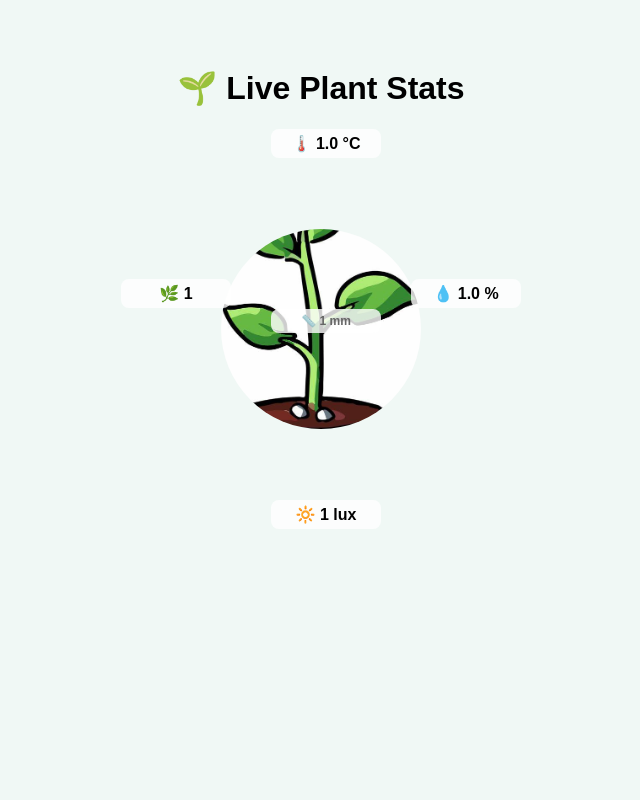
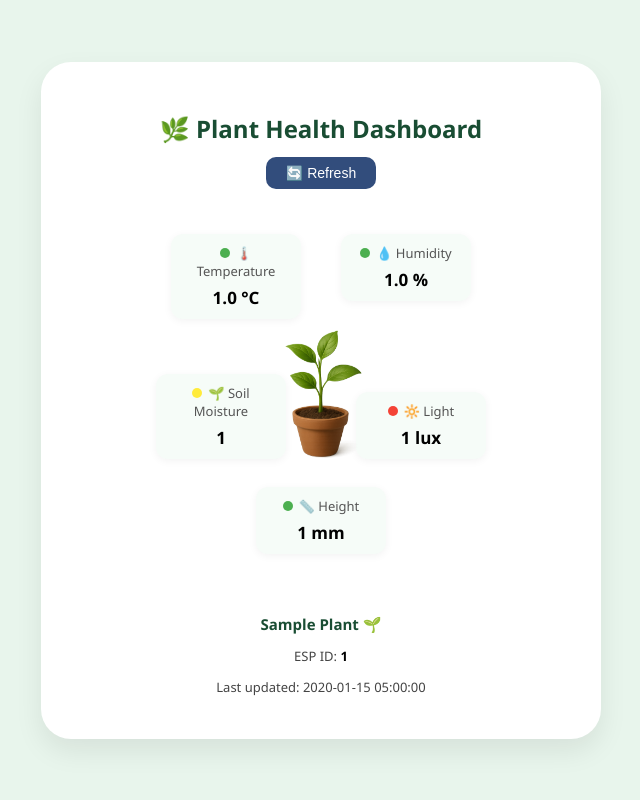
Before and after one commit to ITsFlaviiFTW/plant-growth-predictor-eclipse, a FastAPI app: page / in a window 1280 px wide. Shown: the whole page, without its empty margins (319-959 px from the left). Run offline with FastAPI, Linux system fonts and the light colour scheme; tables that the repository leaves empty hold one stand-in row (values such as "Sample post").

Commit message:
dashboard layout changes

```diff
--- a/Templates/dashboard.html
+++ b/Templates/dashboard.html
@@ -1,79 +1,201 @@
 <!DOCTYPE html>
-<html>
+<html lang="en">
 <head>
-    <title>Plant Dashboard</title>
+    <meta charset="UTF-8" />
+    <title>Plant Health Dashboard</title>
     <style>
         body {
-            font-family: Arial, sans-serif;
+            font-family: 'Segoe UI', sans-serif;
+            background-color: #e8f5ec;
+            margin: 0;
+            display: flex;
+            justify-content: center;
+            align-items: center;
+            min-height: 100vh;
+        }
+
+        .dashboard {
+            background-color: white;
+            padding: 40px 30px 30px;
+            border-radius: 30px;
+            width: 500px;
+            box-shadow: 0 12px 28px rgba(0, 0, 0, 0.08);
             text-align: center;
-            background-color: #f0f8f5;
-            padding: 40px;
+            position: relative;
+        }
+
+        h1 {
+            font-size: 24px;
+            color: #194d33;
+            margin-top: 10px;
+            margin-bottom: 12px;
+        }
+
+        .refresh-button {
+            background-color: #324d7c;
+            color: white;
+            padding: 8px 20px;
+            font-size: 14px;
+            border: none;
+            border-radius: 10px;
+            cursor: pointer;
+            margin-bottom: 25px;
         }
 
         .circle-container {
             position: relative;
-            width: 400px;
-            height: 400px;
+            width: 360px;
+            height: 360px;
             margin: 0 auto;
         }
 
             .circle-container img {
-                width: 200px;
-                height: 200px;
-                border-radius: 50%;
-                object-fit: cover;
                 position: absolute;
-                top: 100px;
-                left: 100px;
+                width: 140px;
+                top: 50%;
+                left: 50%;
+                transform: translate(-50%, -50%);
+                z-index: 1;
+                animation: fadein 0.6s ease-in-out forwards;
+                opacity: 0;
             }
+
+        @keyframes fadein {
+            to {
+                opacity: 1;
+            }
+        }
 
         .stat {
             position: absolute;
-            width: 100px;
+            width: 110px;
+            background: #f6fcf8;
+            border-radius: 12px;
+            padding: 10px;
+            font-size: 13px;
             text-align: center;
-            font-weight: bold;
-            background: #ffffffcc;
-            border-radius: 8px;
-            padding: 5px;
+            box-shadow: 0 2px 8px rgba(0, 0, 0, 0.05);
         }
 
+            .stat h4 {
+                margin: 0;
+                font-weight: normal;
+                color: #555;
+                font-size: 13px;
+            }
+
+            .stat p {
+                margin: 6px 0 0;
+                font-size: 17px;
+                font-weight: bold;
+                color: #000;
+            }
+
+        .indicator {
+            display: inline-block;
+            width: 10px;
+            height: 10px;
+            border-radius: 50%;
+            margin-right: 6px;
+        }
+
+        .green {
+            background-color: #4caf50;
+        }
+
+        .yellow {
+            background-color: #ffeb3b;
+        }
+
+        .red {
+            background-color: #f44336;
+        }
+
+        /* New balanced layout */
         .temp {
-            top: 0;
-            left: 150px;
+            top: 20px;
+            left: 30px;
         }
 
         .humid {
-            top: 150px;
-            right: 0;
+            top: 20px;
+            right: 30px;
+        }
+
+        .soil {
+            bottom: 115px;
+            left: 15px;
         }
 
         .light {
-            bottom: 0;
-            left: 150px;
+            bottom: 115px;
+            right: 15px;
         }
 
-        .soil {
-            top: 150px;
-            left: 0;
+        .height {
+            bottom: 20px;
+            left: 50%;
+            transform: translateX(-50%);
         }
 
-        .dist {
-            top: 180px;
-            left: 150px;
-            font-size: 12px;
-            color: #666;
+        .plant-name {
+            margin-top: 40px;
+            font-size: 15px;
+            font-weight: bold;
+            color: #194d33;
         }
+
+        .meta {
+            font-size: 13px;
+            color: #444;
+            margin-top: 6px;
+        }
+
+            .meta strong {
+                color: #000;
+            }
     </style>
 </head>
 <body>
-    <h1>🌱 Live Plant Stats</h1>
-    <div class="circle-container">
-        <img src="/static/samplePlant.jpg" alt="Plant">
-        <div class="stat temp">🌡️ {{temperature}} °C</div>
-        <div class="stat humid">💧 {{humidity}} %</div>
-        <div class="stat light">🔆 {{light_lux}} lux</div>
-        <div class="stat soil">🌿 {{soil_moisture}}</div>
-        <div class="stat dist">📏 {{distance_mm}} mm</div>
+    <div class="dashboard">
+        <h1>🌿 Plant Health Dashboard</h1>
+        <button class="refresh-button" onclick="location.reload()">🔄 Refresh</button>
+
+        <div class="circle-container">
+            <img src="static/samplePlant.png?v=1" alt="Plant" />
+
+            <div class="stat temp">
+                <h4><span class="indicator green"></span>🌡️ Temperature</h4>
+                <p>{{ temperature }} °C</p>
+            </div>
+
+            <div class="stat humid">
+                <h4><span class="indicator green"></span>💧 Humidity</h4>
+                <p>{{ humidity }} %</p>
+            </div>
+
+            <div class="stat soil">
+                <h4><span class="indicator yellow"></span>🌱 Soil Moisture</h4>
+                <p>{{ soil_moisture }}</p>
+            </div>
+
+            <div class="stat light">
+                <h4><span class="indicator red"></span>🔆 Light</h4>
+                <p>{{ light_lux }} lux</p>
+            </div>
+
+            <div class="stat height">
+                <h4><span class="indicator green"></span>📏 Height</h4>
+                <p>{{ distance_mm }} mm</p>
+            </div>
+        </div>
+
+        <div class="plant-name">Sample Plant 🌱</div>
+
+        <div class="meta">
+            <p>ESP ID: <strong>{{ esp_id }}</strong></p>
+            <p>Last updated: {{ timestamp }}</p>
+        </div>
     </div>
 </body>
 </html>
--- a/main.py
+++ b/main.py
@@ -4,19 +4,19 @@ from pydantic import BaseModel
 from datetime import datetime
 from fastapi.responses import HTMLResponse
 from fastapi.staticfiles import StaticFiles
-from fastapi.templating import Jinja2Templates  # Just used to fill in values
+from fastapi.templating import Jinja2Templates
+import pytz
 
 from database.models import CurrentSensorData
 from database.database import get_db
 
 app = FastAPI()
 
-# Mount static files so the image can be loaded
+# Static + template setup
 app.mount("/static", StaticFiles(directory="static"), name="static")
-
-# Template engine (just to load .html, even if it’s already made)
 templates = Jinja2Templates(directory="templates")
 
+# Incoming sensor data schema
 class SensorData(BaseModel):
     esp_id: str
     temperature: float
@@ -25,6 +25,7 @@ class SensorData(BaseModel):
     soil_moisture: int
     distance_mm: int
 
+# ESP32 POST endpoint
 @app.post("/sensor/update")
 def update_sensor_data(data: SensorData, db: Session = Depends(get_db)):
     entry = CurrentSensorData(
@@ -40,11 +41,17 @@ def update_sensor_data(data: SensorData, db: Session = Depends(get_db)):
     db.commit()
     return {"status": "success"}
 
+# Render live dashboard
 @app.get("/", response_class=HTMLResponse)
 def dashboard(request: Request, db: Session = Depends(get_db)):
     latest = db.query(CurrentSensorData).order_by(CurrentSensorData.timestamp.desc()).first()
+
     if not latest:
         return HTMLResponse("<h2>No sensor data available.</h2>")
+
+    # Convert UTC timestamp to local time (Eastern Time)
+    eastern = pytz.timezone("America/Toronto")
+    local_time = latest.timestamp.replace(tzinfo=pytz.utc).astimezone(eastern)
 
     return templates.TemplateResponse("dashboard.html", {
         "request": request,
@@ -53,4 +60,6 @@ def dashboard(request: Request, db: Session = Depends(get_db)):
         "light_lux": f"{latest.light_lux:.0f}",
         "soil_moisture": latest.soil_moisture,
         "distance_mm": latest.distance_mm,
+        "esp_id": latest.esp_id,
+        "timestamp": local_time.strftime("%Y-%m-%d %H:%M:%S"),
     })
```
Also changed, not shown: static/samplePlant.jpg (deleted), static/samplePlant.png (added).
